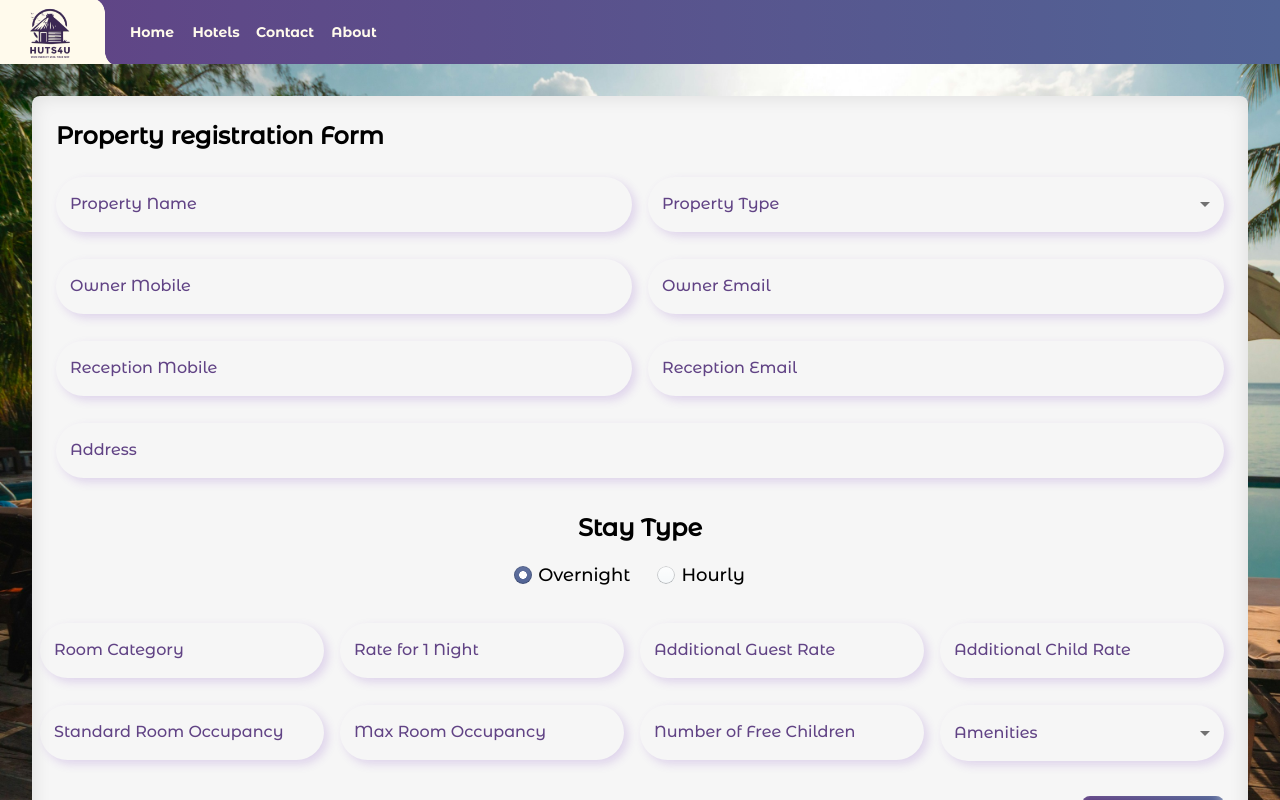
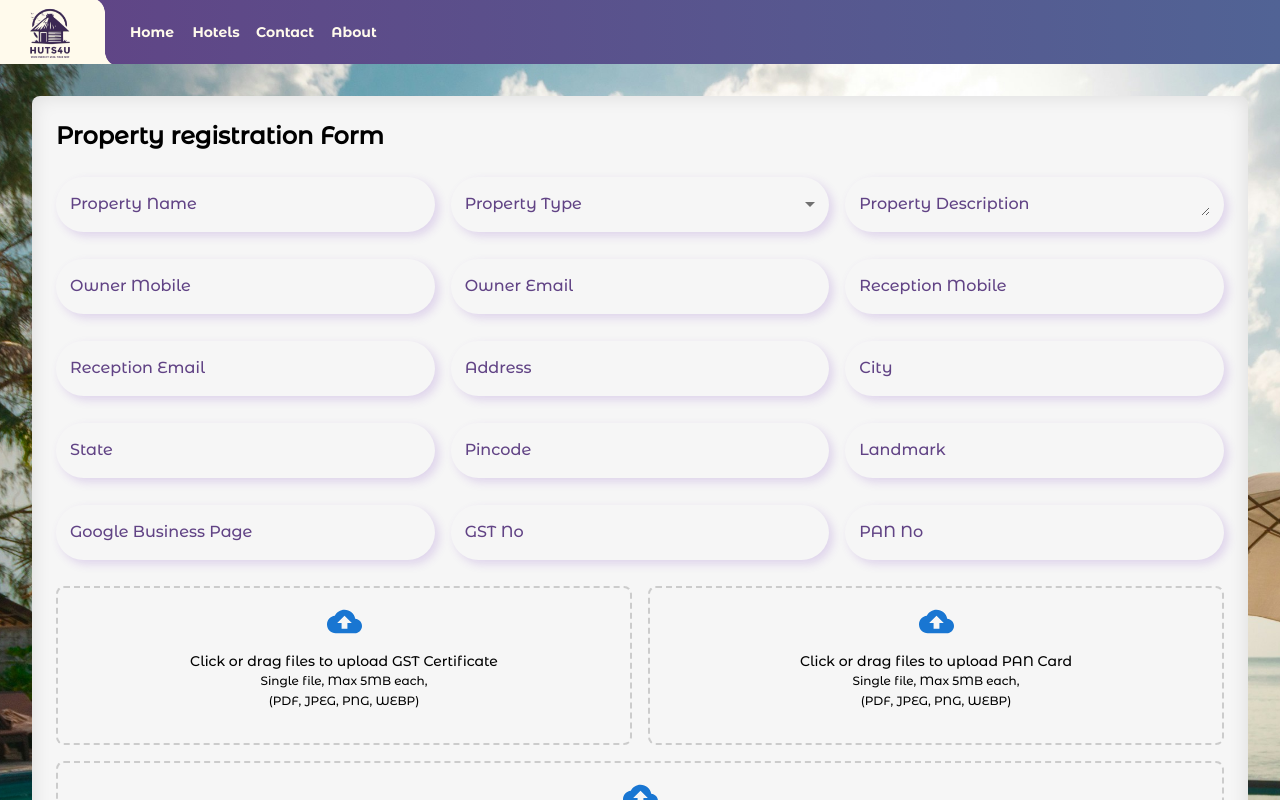
Before and after one commit to huts4u/huts4u-client, a React (Create React App) app: page /property-registration in a window 1280 px wide. Shown: the top 800 px of the page. Built offline with nearby package versions, Linux system fonts and the light colour scheme.

Commit message:
hotel form

```diff
--- a/package.json
+++ b/package.json
@@ -26,6 +26,7 @@
     "jwt-decode": "^4.0.0",
     "react": "^18.3.1",
     "react-dom": "^18.3.1",
+    "react-dropzone": "^14.3.8",
     "react-phone-input-2": "^2.15.1",
     "react-router-dom": "^6.29.0",
     "react-scripts": "5.0.1",
--- /dev/null
+++ b/src/components/ImageUploader.tsx
@@ -0,0 +1,118 @@
+import React, { useCallback, useState } from "react";
+import { FileRejection, useDropzone } from "react-dropzone";
+import { Box, Typography, IconButton, Alert } from "@mui/material";
+import CloudUploadIcon from "@mui/icons-material/CloudUpload";
+import DeleteIcon from "@mui/icons-material/Delete";
+
+interface ImageUploaderProps {
+  label: string;
+  onFileSelect: (files: File | File[] | null) => void;
+  multiple?: boolean;
+  maxFiles?: number;
+  maxSize?: number;
+}
+
+const ImageUploader: React.FC<ImageUploaderProps> = ({
+  label,
+  onFileSelect,
+  multiple = false,
+  maxFiles = 1,
+  maxSize = 5 * 1024 * 1024
+}) => {
+  const [selectedFiles, setSelectedFiles] = useState<File[]>([]);
+  const [previews, setPreviews] = useState<string[]>([]);
+  const [error, setError] = useState<string | null>(null);
+
+  const handleDrop = useCallback(
+    (acceptedFiles: File[], fileRejections: FileRejection[]) => {
+      if (fileRejections.length > 0) {
+        setError("Some files were rejected. Please check size and format.");
+        return;
+      }
+
+
+      if (selectedFiles.length + acceptedFiles.length > maxFiles) {
+        setError(`You can only upload up to ${maxFiles} files.`);
+        return;
+      }
+
+      setError(null); // Clear any previous errors
+
+      const newPreviews = acceptedFiles.map((file) => URL.createObjectURL(file));
+      setPreviews((prev) => (multiple ? [...prev, ...newPreviews] : newPreviews));
+      setSelectedFiles((prev) => (multiple ? [...prev, ...acceptedFiles] : acceptedFiles));
+
+      onFileSelect(multiple ? [...selectedFiles, ...acceptedFiles] : acceptedFiles[0]);
+    },
+    [onFileSelect, selectedFiles, multiple, maxFiles]
+  );
+
+  const handleDelete = (index: number) => {
+    const updatedFiles = selectedFiles.filter((_, i) => i !== index);
+    const updatedPreviews = previews.filter((_, i) => i !== index);
+
+    setSelectedFiles(updatedFiles);
+    setPreviews(updatedPreviews);
+
+    onFileSelect(multiple ? updatedFiles : updatedFiles[0] || null);
+  };
+
+  const { getRootProps, getInputProps, isDragActive } = useDropzone({
+    onDrop: handleDrop,
+    accept: { "image/jpeg": [], "image/png": [], "image/webp": [] },
+    multiple,
+    maxFiles,
+    maxSize,
+  });
+
+  return (
+    <Box
+      {...getRootProps()}
+      sx={{
+        border: "2px dashed #ccc",
+        borderRadius: "8px",
+        padding: "16px",
+        textAlign: "center",
+        cursor: "pointer",
+        position: "relative"
+      }}
+    >
+      <input {...getInputProps()} />
+      <CloudUploadIcon fontSize="large" color="primary" />
+      <Typography variant="body2" sx={{ mt: 1 }}>
+        {isDragActive ? "Drop files here..." : `Click or drag files to upload ${label}`}
+      </Typography>
+      <Typography variant="caption" display="block">
+        {multiple ? `Up to ${maxFiles} files` : "Single file"}, Max {maxSize / (1024 * 1024)}MB each, <br/> (PDF, JPEG, PNG, WEBP)
+      </Typography>
+
+      {/* Show Error Messages */}
+      {error && <Alert severity="error" sx={{ mt: 2 }}>{error}</Alert>}
+
+      {/* Image Previews */}
+      <Box sx={{ display: "flex", flexWrap: "wrap", mt: 2, gap: 1 }}>
+        {previews.map((src, index) => (
+          <Box key={index} sx={{ position: "relative", display: "inline-block" }}>
+            <img
+              src={src}
+              alt={`preview-${index}`}
+              style={{ width: 80, height: 80, borderRadius: 8, objectFit: "cover", border: "1px solid #ddd" }}
+            />
+            <IconButton
+              size="small"
+              sx={{ position: "absolute", top: 0, right: 0, bgcolor: "rgba(0,0,0,0.5)", color: "white" }}
+              onClick={(e) => {
+                e.stopPropagation();
+                handleDelete(index);
+              }}
+            >
+              <DeleteIcon fontSize="small" />
+            </IconButton>
+          </Box>
+        ))}
+      </Box>
+    </Box>
+  );
+};
+
+export default ImageUploader;
--- a/src/pages/Account/EditProfileForm.tsx
+++ b/src/pages/Account/EditProfileForm.tsx
@@ -4,7 +4,6 @@ import {
   Button,
   RadioGroup,
   FormControlLabel,
-  Radio,
   Typography,
 } from "@mui/material";
 import { DatePicker, LocalizationProvider } from "@mui/x-date-pickers";
--- a/src/pages/Hotel Registration/PropertyForm.tsx
+++ b/src/pages/Hotel Registration/PropertyForm.tsx
@@ -1,7 +1,11 @@
-import { Add, CheckBox, CheckBoxOutlineBlank, CheckCircle, CheckRounded, Delete, SquareOutlined } from "@mui/icons-material";
+import {
+  Add,
+  CheckBox,
+  CheckBoxOutlineBlank,
+  Delete,
+} from "@mui/icons-material";
 import {
   Box,
-  Button,
   Checkbox,
   FormControl,
   FormControlLabel,
@@ -11,30 +15,42 @@ import {
   ListItemIcon,
   ListItemText,
   MenuItem,
-  Radio,
   RadioGroup,
   Select,
   Typography,
 } from "@mui/material";
 import { FieldArray, FormikProvider, useFormik } from "formik";
 import * as Yup from "yup";
-import { BpCheckedIcon, BpIcon, BpRadio, CustomTextField, inputSx } from "../../components/style";
-import { amenitiesOptions, amenityIcons } from "../../components/data";
 import color from "../../components/color";
 import CustomButton from "../../components/CustomButton";
+import { amenitiesOptions, amenityIcons } from "../../components/data";
+import ImageUploader from "../../components/ImageUploader";
+import { BpRadio, CustomTextField, inputSx } from "../../components/style";
 
 const validationSchema = Yup.object().shape({
   propertyName: Yup.string().required("Required"),
   propertyType: Yup.string().required("Required"),
+  propertyDescription: Yup.string().required("Required"),
   ownerMobile: Yup.string().required("Required"),
   ownerEmail: Yup.string().email("Invalid email").required("Required"),
   receptionMobile: Yup.string().required("Required"),
   receptionEmail: Yup.string().email("Invalid email").required("Required"),
   address: Yup.string().required("Required"),
+  city: Yup.string().required("Required"),
+  state: Yup.string().required("Required"),
+  pincode: Yup.string().required("Required"),
+  landmark: Yup.string().required("Required"),
+  googleBusinessPage: Yup.string().url("Invalid URL"),
+  gstNo: Yup.string().required("Required"),
+  panNo: Yup.string().required("Required"),
+  gstCertificate: Yup.mixed(),
+  panCard: Yup.mixed(),
+  propertyImages: Yup.array(),
   stayType: Yup.string().required("Required"),
   rooms: Yup.array().of(
     Yup.object().shape({
       roomCategory: Yup.string().required("Required"),
+      roomSize: Yup.string().required("Required"),
       rateFor1Night: Yup.string().when("$stayType", {
         is: "overnight",
         then: (schema) => schema.required("Required"),
@@ -74,15 +90,27 @@ const PropertyForm = () => {
     initialValues: {
       propertyName: "",
       propertyType: "",
+      propertyDescription: "",
       ownerMobile: "",
       ownerEmail: "",
       receptionMobile: "",
       receptionEmail: "",
       address: "",
+      city: "",
+      state: "",
+      pincode: "",
+      landmark: "",
+      googleBusinessPage: "",
+      gstNo: "",
+      panNo: "",
+      gstCertificate: null,
+      panCard: null,
+      propertyImages: [],
       stayType: "overnight",
       rooms: [
         {
           roomCategory: "",
+          roomSize: "",
           rateFor1Night: "",
           rateFor3Hour: "",
           rateFor6Hour: "",
@@ -138,107 +166,197 @@ const PropertyForm = () => {
         <FormikProvider value={formik}>
           <form onSubmit={formik.handleSubmit}>
             <Grid container spacing={2}>
-              <Grid item xs={12} md={6}>
+            <Grid item xs={12} md={4}>
   <CustomTextField
     fullWidth
     label="Property Name"
     {...formik.getFieldProps("propertyName")}
-                  error={
-                    formik.touched.propertyName &&
-                    Boolean(formik.errors.propertyName)
-                  }
-                  helperText={
-                    formik.touched.propertyName && formik.errors.propertyName
-                  }
+    error={formik.touched.propertyName && Boolean(formik.errors.propertyName)}
+    helperText={formik.touched.propertyName && formik.errors.propertyName}
   />
 </Grid>
-              <Grid item xs={12} md={6}>
+<Grid item xs={12} md={4}>
   <CustomTextField
+    fullWidth
     select
-                  fullWidth
     label="Property Type"
     {...formik.getFieldProps("propertyType")}
-                  error={
-                    formik.touched.propertyType &&
-                    Boolean(formik.errors.propertyType)
-                  }
-                  helperText={
-                    formik.touched.propertyType && formik.errors.propertyType
-                  }
+    error={formik.touched.propertyType && Boolean(formik.errors.propertyType)}
+    helperText={formik.touched.propertyType && formik.errors.propertyType}
   >
     <MenuItem value="Hotel">Hotel</MenuItem>
     <MenuItem value="Resort">Resort</MenuItem>
   </CustomTextField>
 </Grid>
-              <Grid item xs={12} md={6}>
+<Grid item xs={12} md={4}>
+  <CustomTextField
+    sx={{
+      "& .MuiInputBase-input": { resize: "vertical" },
+      "& textarea": { resize: "vertical" },
+    }}
+    fullWidth
+    label="Property Description"
+    {...formik.getFieldProps("propertyDescription")}
+    multiline
+    rows={1}
+    error={
+      formik.touched.propertyDescription &&
+      Boolean(formik.errors.propertyDescription)
+    }
+    helperText={
+      formik.touched.propertyDescription && formik.errors.propertyDescription
+    }
+  />
+</Grid>
+<Grid item xs={12} md={4}>
   <CustomTextField
     fullWidth
     label="Owner Mobile"
     {...formik.getFieldProps("ownerMobile")}
-                  error={
-                    formik.touched.ownerMobile &&
-                    Boolean(formik.errors.ownerMobile)
-                  }
-                  helperText={
-                    formik.touched.ownerMobile && formik.errors.ownerMobile
-                  }
+    error={formik.touched.ownerMobile && Boolean(formik.errors.ownerMobile)}
+    helperText={formik.touched.ownerMobile && formik.errors.ownerMobile}
   />
 </Grid>
-              <Grid item xs={12} md={6}>
+<Grid item xs={12} md={4}>
   <CustomTextField
     fullWidth
     label="Owner Email"
     {...formik.getFieldProps("ownerEmail")}
-                  error={
-                    formik.touched.ownerEmail &&
-                    Boolean(formik.errors.ownerEmail)
-                  }
-                  helperText={
-                    formik.touched.ownerEmail && formik.errors.ownerEmail
-                  }
+    error={formik.touched.ownerEmail && Boolean(formik.errors.ownerEmail)}
+    helperText={formik.touched.ownerEmail && formik.errors.ownerEmail}
   />
 </Grid>
-              <Grid item xs={12} md={6}>
+<Grid item xs={12} md={4}>
   <CustomTextField
     fullWidth
     label="Reception Mobile"
     {...formik.getFieldProps("receptionMobile")}
     error={
-                    formik.touched.receptionMobile &&
-                    Boolean(formik.errors.receptionMobile)
+      formik.touched.receptionMobile && Boolean(formik.errors.receptionMobile)
     }
-                  helperText={
-                    formik.touched.receptionMobile &&
-                    formik.errors.receptionMobile
-                  }
+    helperText={formik.touched.receptionMobile && formik.errors.receptionMobile}
   />
 </Grid>
-              <Grid item xs={12} md={6}>
+<Grid item xs={12} md={4}>
   <CustomTextField
     fullWidth
     label="Reception Email"
     {...formik.getFieldProps("receptionEmail")}
     error={
-                    formik.touched.receptionEmail &&
-                    Boolean(formik.errors.receptionEmail)
+      formik.touched.receptionEmail && Boolean(formik.errors.receptionEmail)
     }
-                  helperText={
-                    formik.touched.receptionEmail &&
-                    formik.errors.receptionEmail
-                  }
+    helperText={formik.touched.receptionEmail && formik.errors.receptionEmail}
   />
 </Grid>
-              <Grid item xs={12}>
+<Grid item xs={12} md={4}>
   <CustomTextField
     fullWidth
     label="Address"
     {...formik.getFieldProps("address")}
-                  error={
-                    formik.touched.address && Boolean(formik.errors.address)
-                  }
+    error={formik.touched.address && Boolean(formik.errors.address)}
     helperText={formik.touched.address && formik.errors.address}
   />
 </Grid>
+<Grid item xs={12} md={4}>
+  <CustomTextField
+    fullWidth
+    label="City"
+    {...formik.getFieldProps("city")}
+    error={formik.touched.city && Boolean(formik.errors.city)}
+    helperText={formik.touched.city && formik.errors.city}
+  />
+</Grid>
+<Grid item xs={12} md={4}>
+  <CustomTextField
+    fullWidth
+    label="State"
+    {...formik.getFieldProps("state")}
+    error={formik.touched.state && Boolean(formik.errors.state)}
+    helperText={formik.touched.state && formik.errors.state}
+  />
+</Grid>
+<Grid item xs={12} md={4}>
+  <CustomTextField
+    fullWidth
+    label="Pincode"
+    {...formik.getFieldProps("pincode")}
+    error={formik.touched.pincode && Boolean(formik.errors.pincode)}
+    helperText={formik.touched.pincode && formik.errors.pincode}
+  />
+</Grid>
+<Grid item xs={12} md={4}>
+  <CustomTextField
+    fullWidth
+    label="Landmark"
+    {...formik.getFieldProps("landmark")}
+    error={formik.touched.landmark && Boolean(formik.errors.landmark)}
+    helperText={formik.touched.landmark && formik.errors.landmark}
+  />
+</Grid>
+<Grid item xs={12} md={4}>
+  <CustomTextField
+    fullWidth
+    label="Google Business Page"
+    {...formik.getFieldProps("googleBusinessPage")}
+    error={
+      formik.touched.googleBusinessPage &&
+      Boolean(formik.errors.googleBusinessPage)
+    }
+    helperText={
+      formik.touched.googleBusinessPage && formik.errors.googleBusinessPage
+    }
+  />
+</Grid>
+<Grid item xs={12} md={4}>
+  <CustomTextField
+    fullWidth
+    label="GST No"
+    {...formik.getFieldProps("gstNo")}
+    error={formik.touched.gstNo && Boolean(formik.errors.gstNo)}
+    helperText={formik.touched.gstNo && formik.errors.gstNo}
+  />
+</Grid>
+<Grid item xs={12} md={4}>
+  <CustomTextField
+    fullWidth
+    label="PAN No"
+    {...formik.getFieldProps("panNo")}
+    error={formik.touched.panNo && Boolean(formik.errors.panNo)}
+    helperText={formik.touched.panNo && formik.errors.panNo}
+  />
+</Grid>
+<Grid item xs={12} md={6}>
+  <ImageUploader
+    label="GST Certificate"
+    onFileSelect={(file) => formik.setFieldValue("gstCertificate", file)}
+    // error={
+    //   formik.touched.gstCertificate && Boolean(formik.errors.gstCertificate)
+    // }
+    // helperText={formik.touched.gstCertificate && formik.errors.gstCertificate}
+  />
+</Grid>
+<Grid item xs={12} md={6}>
+  <ImageUploader
+    label="PAN Card"
+    onFileSelect={(file) => formik.setFieldValue("panCard", file)}
+    // error={formik.touched.panCard && Boolean(formik.errors.panCard)}
+    // helperText={formik.touched.panCard && formik.errors.panCard}
+  />
+</Grid>
+<Grid item xs={12} md={12}>
+  <ImageUploader
+    label="Property Images"
+    multiple
+    maxFiles={3}
+    onFileSelect={(files) => formik.setFieldValue("propertyImages", files)}
+    // error={
+    //   formik.touched.propertyImages && Boolean(formik.errors.propertyImages)
+    // }
+    // helperText={formik.touched.propertyImages && formik.errors.propertyImages}
+  />
+</Grid>
+
+
               <Grid
                 item
                 xs={12}
@@ -322,7 +440,15 @@ const PropertyForm = () => {
                             {...formik.getFieldProps(
                               `rooms.${index}.roomCategory`
                             )}
-
+                          />
+                        </Grid>
+                        <Grid item xs={12} md={3}>
+                          <CustomTextField
+                            fullWidth
+                            label="Room Size (in sqft)"
+                            {...formik.getFieldProps(
+                              `rooms.${index}.roomSize`
+                            )}
                           />
                         </Grid>
                         {formik.values.stayType === "overnight" ? (
@@ -446,20 +572,34 @@ const PropertyForm = () => {
                               }
                             >
                               {amenitiesOptions.map((amenity) => (
-                                <MenuItem style={{color:color.secondColor}}  key={amenity} value={amenity}>
+                                <MenuItem
+                                  style={{ color: color.secondColor }}
+                                  key={amenity}
+                                  value={amenity}
+                                >
                                   <Checkbox
-                                     checkedIcon={<CheckBox style={{color:color.secondColor}}  />}
-                                        icon={<CheckBoxOutlineBlank style={{color:color.secondColor}} />}
+                                    checkedIcon={
+                                      <CheckBox
+                                        style={{ color: color.secondColor }}
+                                      />
+                                    }
+                                    icon={
+                                      <CheckBoxOutlineBlank
+                                        style={{ color: color.secondColor }}
+                                      />
+                                    }
                                     checked={formik.values.rooms[
                                       index
                                     ].amenities.includes(amenity)}
                                   />
                                   {amenityIcons[amenity] && (
-                                    <ListItemIcon style={{color:color.secondColor}} >
+                                    <ListItemIcon
+                                      style={{ color: color.secondColor }}
+                                    >
                                       {amenityIcons[amenity]}
                                     </ListItemIcon>
                                   )}
-                                  <ListItemText  primary={amenity} />
+                                  <ListItemText primary={amenity} />
                                 </MenuItem>
                               ))}
                             </Select>
@@ -468,7 +608,11 @@ const PropertyForm = () => {
                       </Grid>
                     ))}
                     <CustomButton
-                      customStyles={{ fontSize: "14px", marginLeft: "auto" , marginTop:'10px'}}
+                      customStyles={{
+                        fontSize: "14px",
+                        marginLeft: "auto",
+                        marginTop: "10px",
+                      }}
                       variant="contained"
                       startIcon={<Add />}
                       onClick={() =>
```
Also changed, not shown: src/pages/Account/AccountPage.tsx (+0 -7 lines), src/pages/HotelDetails.tsx (+18 -18 lines), src/pages/SearchResults.tsx (+5 -5 lines), 1 other file (tests, documents, lock files or other folders). Lines whose indentation alone changed are shown as unchanged.
